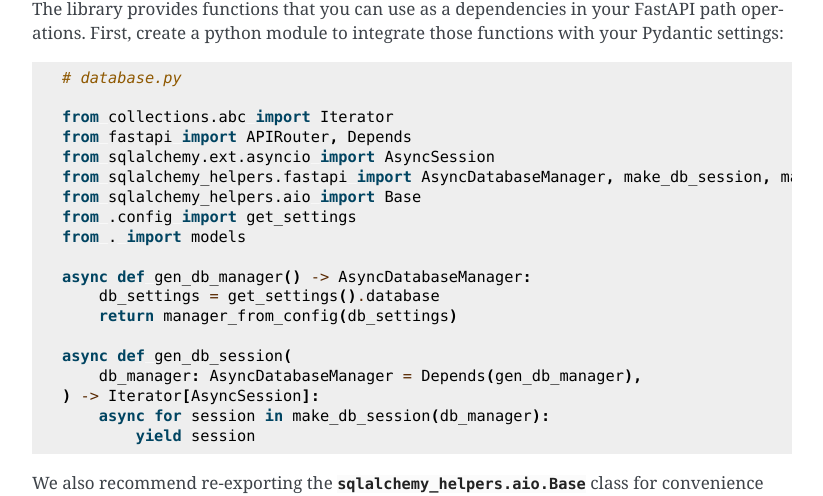
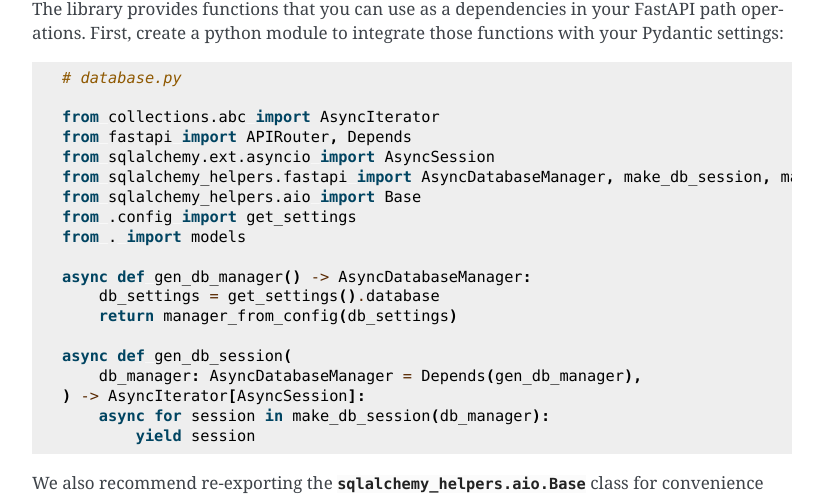
Before and after one commit to fedora-infra/sqlalchemy-helpers, a Sphinx documentation site: the page built from docs/async.rst, in a window 1280 px wide and 900 px high, scrolled down 2018 px. Shown: the part 152-648 px from the top of the window, without its empty margins (338-1161 px from the left). Built offline with Sphinx 7.4.7, drawn with Linux system fonts in a browser that asks for light colours; pages that are not in the unit, such as notebooks, are missing from menus.

Commit message:
Fix typing
Signed-off-by: Aurélien Bompard <aurelien@bompard.org>

```diff
--- a/docs/async.rst
+++ b/docs/async.rst
@@ -110,7 +110,7 @@
 
     # database.py
 
-    from collections.abc import Iterator
+    from collections.abc import AsyncIterator
     from fastapi import APIRouter, Depends
     from sqlalchemy.ext.asyncio import AsyncSession
     from sqlalchemy_helpers.fastapi import AsyncDatabaseManager, make_db_session, manager_from_config
@@ -124,7 +124,7 @@
 
     async def gen_db_session(
         db_manager: AsyncDatabaseManager = Depends(gen_db_manager),
-    ) -> Iterator[AsyncSession]:
+    ) -> AsyncIterator[AsyncSession]:
         async for session in make_db_session(db_manager):
             yield session
 
```
Also changed, not shown: 1 other file.
